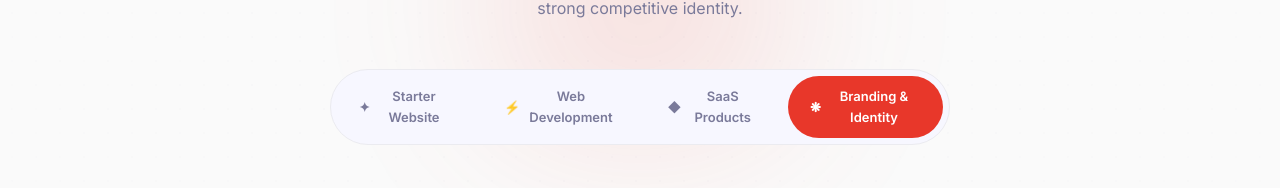
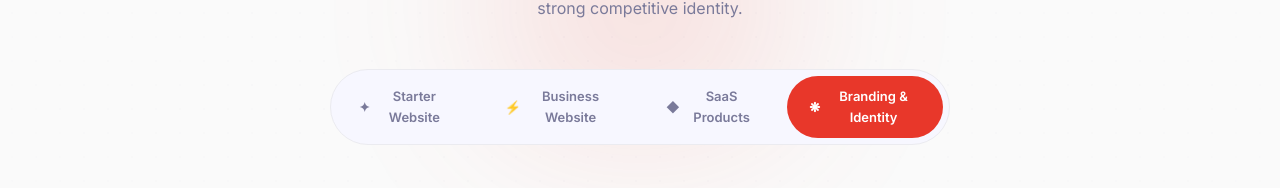
Before and after one commit to tush-art18/palasync-website, a React (Vite) app: page /services/branding in a window 1280 px wide. Shown: the part 311-499 px from the top of the page. Built offline with nearby package versions, Linux system fonts and the light colour scheme.

Commit message:
Service names change web developement into Business website

```diff
--- a/src/pages/Services.tsx
+++ b/src/pages/Services.tsx
@@ -37,10 +37,10 @@ const SERVICES_DATA = {
       { q: 'What if I need updates later?', a: 'We provide 14 days of post-handoff support for adjustments. Extended maintenance agreements are also available.' }
     ]
   },
-  'web-development': {
-    title: 'Web Development',
-    subtitle: 'Clean, type-safe code using modern frameworks. Fast, robust, and search-optimized.',
-    price: '₹9,999',
+  'business-website': {
+    title: 'Business Website',
+    subtitle: 'A complete digital presence that showcases your brand, services and credibility.',
+    price: '₹XX,XXX',
     timeline: '2-3 Weeks',
     icon: '⚡',
     accent: '#8B65FF',
```
